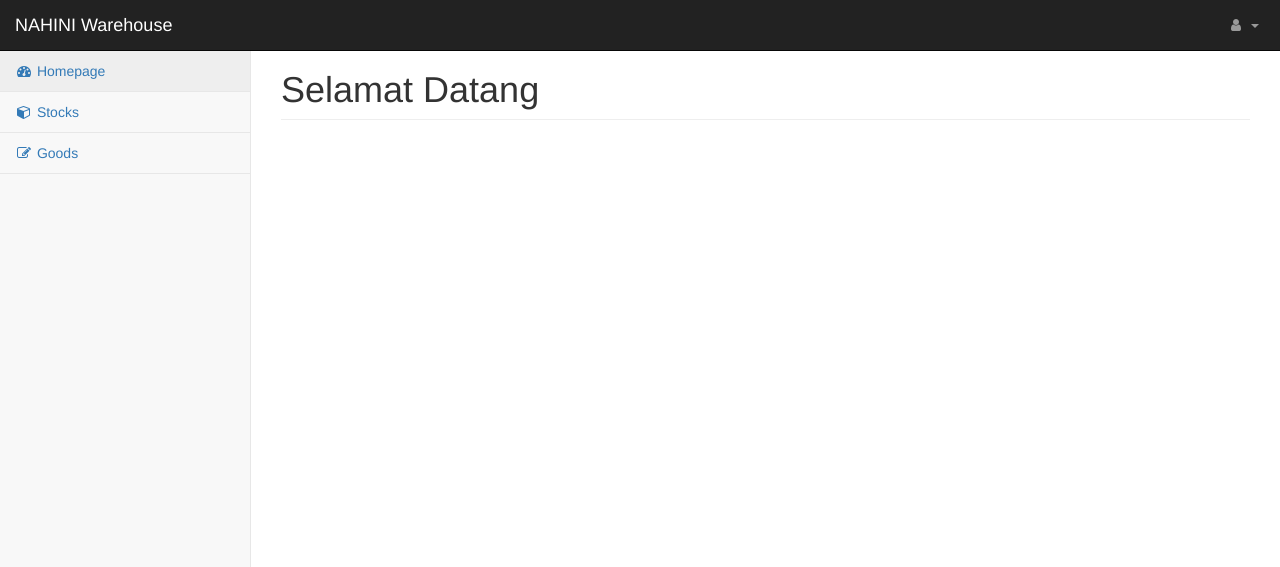
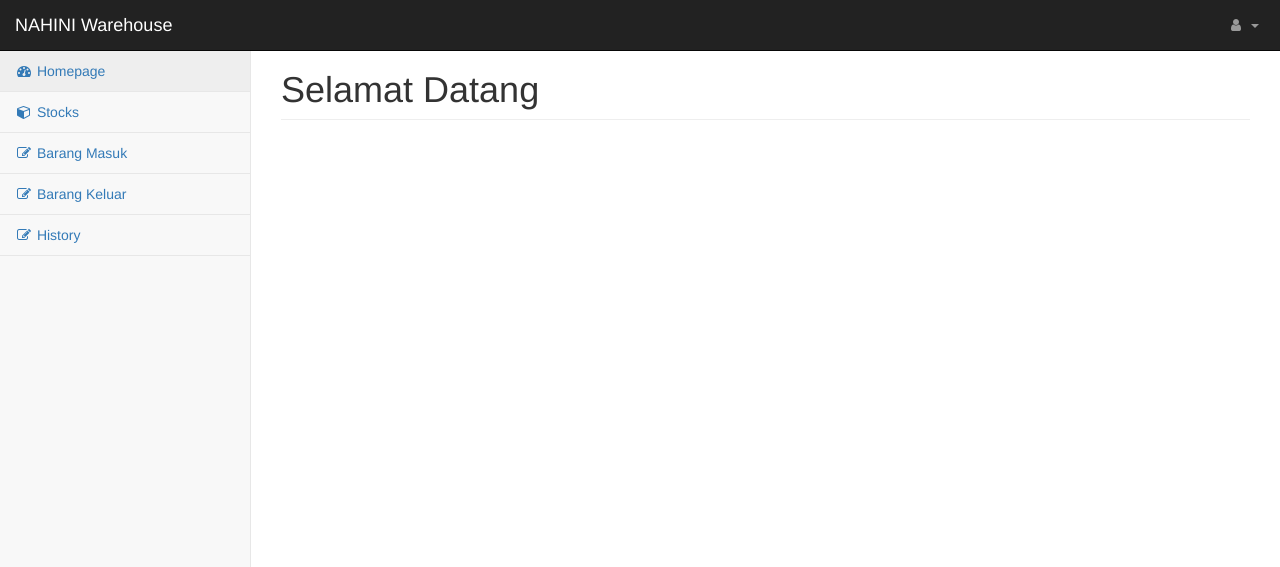
Before and after one commit to Apandex/Webwarehouse, a PHP site: page /pages/dashboard.php in a window 1280 px wide. Shown: the top 567 px of the page. Run offline with PHP 8.4, Linux system fonts and the light colour scheme.

Commit message:
edit dashboard

```diff
--- a/pages/dashboard.php
+++ b/pages/dashboard.php
@@ -59,7 +59,13 @@
                             <a href="stocks.php"><i class="fa fa-cube fa-fw"></i> Stocks</a>
                         </li>
                         <li>
-                            <a href="goods.php"><i class="fa fa-edit fa-fw"></i> Goods</a>
+                            <a href="goods.php"><i class="fa fa-edit fa-fw"></i> Barang Masuk</a>
+                        </li>
+                        <li>
+                            <a href="goods.php"><i class="fa fa-edit fa-fw"></i> Barang Keluar</a>
+                        </li>
+                        <li>
+                            <a href="goods.php"><i class="fa fa-edit fa-fw"></i> History</a>
                         </li>
                     </ul>
                 </div>
```
